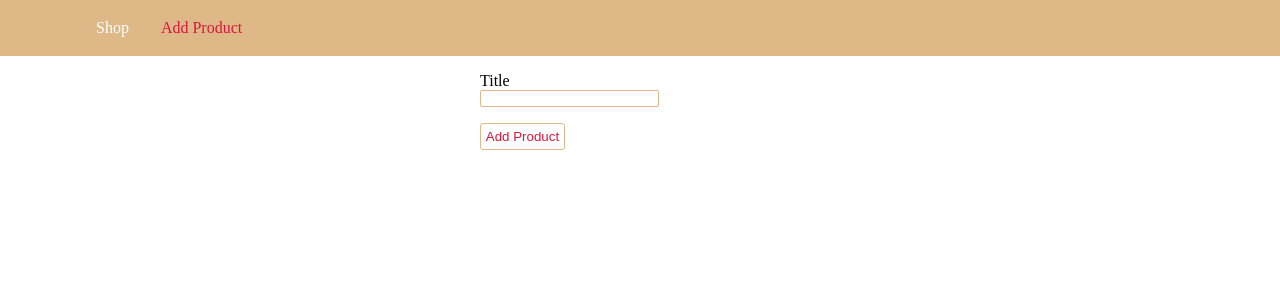
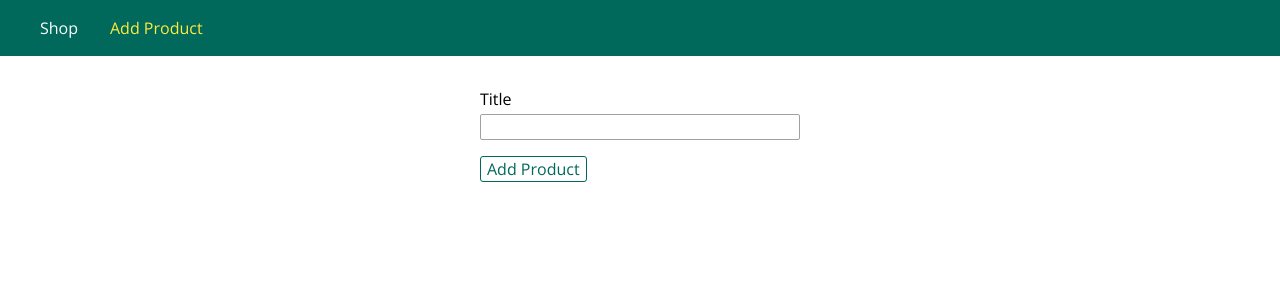
Before and after one commit to PadillaTom/NodeJS-Tut, a Node server app: page /admin/add-product in a window 1280 px wide. Shown: the top 300 px of the page. Run offline with Node 20, Linux system fonts and the light colour scheme; some libraries are stand-ins or nearby versions.

Commit message:
Exomenzamos ejs pug handlebars

```diff
--- a/app.js
+++ b/app.js
@@ -77,7 +77,7 @@ const app = express(); // Store functions created by express
 const rootDir = require('./utils/path');
 
 // Importing Routes:
-const adminRoutes = require('./routes/admin');
+const adminData = require('./routes/admin');
 const shopRoutes = require('./routes/shop');
 
 // Body Parser:
@@ -86,7 +86,7 @@ app.use(bodyParser.urlencoded({ extended: true }));
 app.use(express.static(path.join(rootDir, 'public')));
 
 // Routes:
-app.use('/admin', adminRoutes);
+app.use('/admin', adminData.routes);
 app.use(shopRoutes);
 app.use((req, res) => {
   res.status(404).sendFile(path.join(rootDir, 'views', 'errorPage.html'));
--- a/package.json
+++ b/package.json
@@ -19,7 +19,10 @@
   "homepage": "https://github.com/PadillaTom/NodeJS-Tut#readme",
   "dependencies": {
     "body-parser": "^1.19.0",
+    "ejs": "^3.1.5",
     "express": "^4.17.1",
-    "nodemon": "^2.0.6"
+    "express-handlebars": "^5.2.0",
+    "nodemon": "^2.0.6",
+    "pug": "^3.0.0"
   }
 }
--- /dev/null
+++ b/public/css/forms.css
@@ -0,0 +1,20 @@
+.form-control {
+    margin: 1rem 0;
+}
+
+.form-control label,
+.form-control input {
+    display: block;
+    width: 100%;
+    margin-bottom: 0.25rem;
+}
+
+.form-control input {
+    border: 1px solid #a1a1a1;
+    font: inherit;
+    border-radius: 2px;
+}
+
+.form-control input:focus {
+    outline-color: #00695c;
+}
--- a/public/css/main.css
+++ b/public/css/main.css
@@ -1,62 +1,108 @@
+@import url('https://fonts.googleapis.com/css?family=Open+Sans:400,700');
+
 * {
-  margin: 0;
-  padding: 0;
   box-sizing: border-box;
 }
+
+body {
+  padding: 0;
+  margin: 0;
+  font-family: 'Open Sans', sans-serif;
+}
+
 main {
   padding: 1rem;
+  margin: auto;
 }
-a {
-  text-decoration: none;
-}
+
 .main-header {
   width: 100%;
   height: 3.5rem;
-  background-color: burlywood;
-  padding: 0rem 5rem;
+  background-color: #00695c;
+  padding: 0 1.5rem;
 }
+
 .main-header__nav {
   height: 100%;
   display: flex;
   align-items: center;
 }
+
 .main-header__item-list {
   list-style: none;
+  margin: 0;
+  padding: 0;
   display: flex;
 }
+
+.main-header__item {
+  margin: 0 1rem;
+  padding: 0;
+}
+
 .main-header__item a {
+  text-decoration: none;
   color: white;
-  margin: 0rem 1rem;
 }
+
 .main-header__item a:hover,
 .main-header__item a:active,
 .main-header__item a.active {
-  color: crimson;
+  color: #ffeb3b;
 }
-.form-control label,
-.form-control input {
-  display: block;
+
+.grid {
+  display: flex;
+  flex-wrap: wrap;
+  justify-content: space-around;
+  align-items: stretch;
 }
-.form-control input {
-  border: 1px solid burlywood;
-  border-radius: 2px;
+
+.card {
+  box-shadow: 0 2px 8px rgba(0, 0, 0, 0.26);
 }
-button {
-  border: 1px solid burlywood;
-  color: crimson;
-  padding: 0.3rem;
+
+.card__header,
+.card__content {
+  padding: 1rem;
+}
+
+.card__header h1,
+.card__content h1,
+.card__content h2,
+.card__content p {
+  margin: 0;
+}
+
+.card__image {
+  width: 100%;
+}
+
+.card__image img {
+  width: 100%;
+}
+
+.card__actions {
+    padding: 1rem;
+    text-align: center;
+}
+
+.card__actions button,
+.card__actions a {
+    margin: 0 0.25rem;
+}
+
+.btn {
+  font: inherit;
+  border: 1px solid #00695c;
+  color: #00695c;
   background: white;
   border-radius: 3px;
   cursor: pointer;
-  margin-top: 1rem;
 }
-button:hover,
-button:active {
-  background-color: burlywood;
-  color: crimson;
+
+.btn:hover,
+.btn:active {
+  background-color: #00695c;
+  color: white;
 }
-.product-form {
-  width: 20rem;
-  max-width: 90%;
-  margin: 0 auto;
-}
--- /dev/null
+++ b/public/css/product.css
@@ -0,0 +1,25 @@
+.product-form {
+    width: 20rem;
+    max-width: 90%;
+    margin: auto;
+}
+
+.product-item {
+    width: 20rem;
+    max-width: 95%;
+}
+
+.product__title {
+    font-size: 1.2rem;
+    text-align: center;
+}
+
+.product__price {
+    text-align: center;
+    color: #4d4d4d;
+    margin-bottom: 0.5rem;
+}
+
+.product__description {
+    text-align: center;
+}
--- a/routes/shop.js
+++ b/routes/shop.js
@@ -3,10 +3,14 @@ const express = require('express');
 
 const router = express.Router();
 const rootDir = require('../utils/path');
+//Data:
+const adminData = require('./admin');
 
 router.get('/', (req, res, next) => {
   // PATH --> Join will create the path dynamically to all OS.
   // Dirname: Direct straight to THIS folder, Views: folder, Shop.html: FILE
+  console.log(adminData.products);
+
   res.sendFile(path.join(rootDir, 'views', 'shop.html'));
 });
 
--- a/views/add-product.html
+++ b/views/add-product.html
@@ -1,31 +1,36 @@
 <!DOCTYPE html>
 <html lang="en">
+
 <head>
-    <meta charset="UTF-8" />
-    <meta name="viewport" content="width=device-width, initial-scale=1.0" />
-    <link rel="stylesheet" href="/css/main.css" />
+    <meta charset="UTF-8">
+    <meta name="viewport" content="width=device-width, initial-scale=1.0">
+    <meta http-equiv="X-UA-Compatible" content="ie=edge">
+    <title>Add Product</title>
+    <link rel="stylesheet" href="/css/main.css">
+    <link rel="stylesheet" href="/css/forms.css">
+    <link rel="stylesheet" href="/css/product.css">
+</head>
 
-    <title>Add Product</title>
-  </head>
 <body>
     <header class="main-header">
         <nav class="main-header__nav">
             <ul class="main-header__item-list">
                 <li class="main-header__item"><a href="/">Shop</a></li>
-          <li class="main-header__item">
-            <a href="/admin/add-product" class="active">Add Product</a>
-          </li>
+                <li class="main-header__item"><a class="active" href="/admin/add-product">Add Product</a></li>
             </ul>
         </nav>
     </header>
+
     <main>
         <form class="product-form" action="/admin/add-product" method="POST">
             <div class="form-control">
                 <label for="title">Title</label>
-          <input type="text" name="title" id="title" />
-          <button type="submit">Add Product</button>
+                <input type="text" name="title" id="title">
             </div>
+
+            <button class="btn" type="submit">Add Product</button>
         </form>
     </main>
 </body>
+
 </html>
```
Also changed, not shown: routes/admin.js (+6 -2 lines), views/404.html (added, +24 -0 lines), views/errorPage.html (deleted, +0 -23 lines), views/shop.html (+30 -9 lines), 1 other file. Lines whose indentation alone changed are shown as unchanged.
